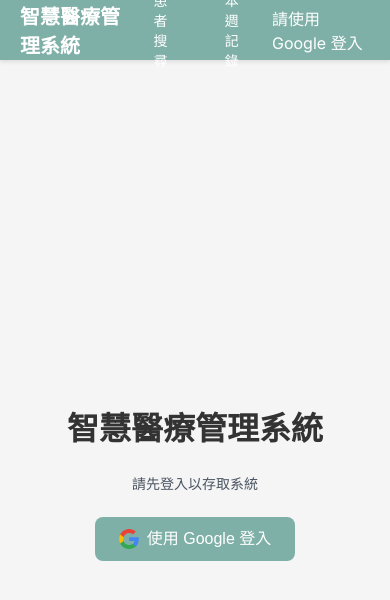
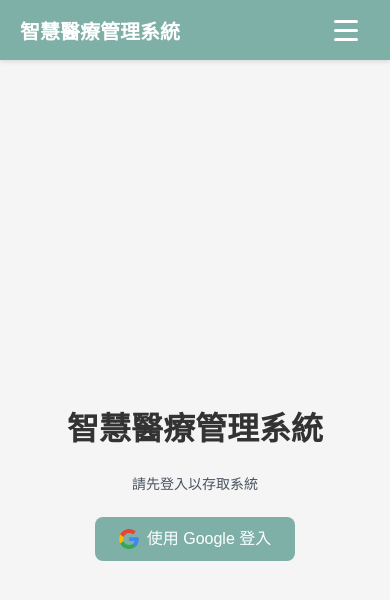
Before and after one commit to susan8213/health-ed-system, a Next.js app: page /auth/signin in a window 390 px wide. Shown: the top 600 px of the page. Built offline with nearby package versions, Linux system fonts and the light colour scheme; no server answers.

Commit message:
refactor: update Navbar to make it responsive

```diff
--- a/src/app/globals.scss
+++ b/src/app/globals.scss
@@ -190,6 +190,82 @@ button.button-secondary,
 .brand-link:hover {
   color: $white;
   text-decoration: none;
+}
+
+// Navbar Responsive
+.navbar-toggle {
+  display: none;
+  flex-direction: column;
+  justify-content: center;
+  align-items: center;
+  width: 40px;
+  height: 40px;
+  background: none;
+  border: none;
+  cursor: pointer;
+  margin-left: 12px;
+  z-index: 1100;
+}
+.navbar-toggle-bar {
+  width: 24px;
+  height: 3px;
+  min-height: 3px;
+  background: $white !important;
+  margin: 3px 0;
+  border-radius: 2px;
+  transition: all 0.2s;
+  display: block;
+  content: '';
+}
+
+.nav-links-desktop,
+.nav-auth-desktop {
+  display: flex;
+  align-items: center;
+}
+
+.nav-mobile-menu {
+  position: absolute;
+  top: 60px;
+  left: 0;
+  width: 100vw;
+  background: $primary;
+  box-shadow: 0 2px 8px rgba(0,0,0,0.08);
+  display: flex;
+  flex-direction: column;
+  gap: 0;
+  z-index: 1050;
+  padding-bottom: 16px;
+}
+.nav-mobile-menu .nav-link {
+  padding: 18px 24px;
+  font-size: 16px;
+  border-bottom: 1px solid rgba(255,255,255,0.08);
+}
+.nav-mobile-menu .nav-link:last-child {
+  border-bottom: none;
+}
+.nav-auth-mobile {
+  padding: 16px 24px 0 24px;
+}
+
+@media (max-width: 900px) {
+  .nav-links-desktop,
+  .nav-auth-desktop {
+    display: none !important;
+  }
+  .navbar-toggle {
+    display: flex;
+  }
+}
+
+@media (min-width: 901px) {
+  .nav-mobile-menu {
+    display: none !important;
+  }
+  .navbar-toggle {
+    display: none !important;
+  }
 }
 
 // Section
@@ -580,6 +656,7 @@ button.button-secondary,
   overflow: hidden;
   text-overflow: ellipsis;
   display: -webkit-box;
+  line-clamp: 2;
   -webkit-line-clamp: 2;
   -webkit-box-orient: vertical;
 }
@@ -592,6 +669,7 @@ button.button-secondary,
   overflow: hidden;
   text-overflow: ellipsis;
   display: -webkit-box;
+  line-clamp: 2;
   -webkit-line-clamp: 2;
   -webkit-box-orient: vertical;
 }
--- a/src/components/Navbar.tsx
+++ b/src/components/Navbar.tsx
@@ -3,8 +3,11 @@
 import { usePathname } from 'next/navigation';
 import AuthButton from './AuthButton';
 
+import React, { useState } from 'react';
+
 export default function Navbar() {
   const pathname = usePathname();
+  const [menuOpen, setMenuOpen] = useState(false);
 
   return (
     <nav className="navbar">
@@ -15,7 +18,20 @@ export default function Navbar() {
           </a>
         </div>
 
-        <div className="nav-links">
+        {/* 漢堡選單按鈕 (mobile) */}
+        <button
+          className="navbar-toggle"
+          aria-label="切換選單"
+          aria-expanded={menuOpen}
+          onClick={() => setMenuOpen((v) => !v)}
+        >
+          <span className="navbar-toggle-bar" />
+          <span className="navbar-toggle-bar" />
+          <span className="navbar-toggle-bar" />
+        </button>
+
+        {/* 桌機選單 */}
+        <div className="nav-links nav-links-desktop">
           <a
             href="/"
             className={`nav-link ${pathname === '/' ? 'active' : ''}`}
@@ -29,9 +45,32 @@ export default function Navbar() {
             本週記錄
           </a>
         </div>
-        <div style={{ marginLeft: 'auto' }}>
+        <div className="nav-auth-desktop">
           <AuthButton />
         </div>
+
+        {/* 手機選單 (展開時顯示) */}
+        {menuOpen && (
+          <div className="nav-mobile-menu">
+            <a
+              href="/"
+              className={`nav-link ${pathname === '/' ? 'active' : ''}`}
+              onClick={() => setMenuOpen(false)}
+            >
+              患者搜尋
+            </a>
+            <a
+              href="/records"
+              className={`nav-link ${pathname === '/records' ? 'active' : ''}`}
+              onClick={() => setMenuOpen(false)}
+            >
+              本週記錄
+            </a>
+            <div className="nav-auth-mobile">
+              <AuthButton />
+            </div>
+          </div>
+        )}
       </div>
     </nav>
   );
```
